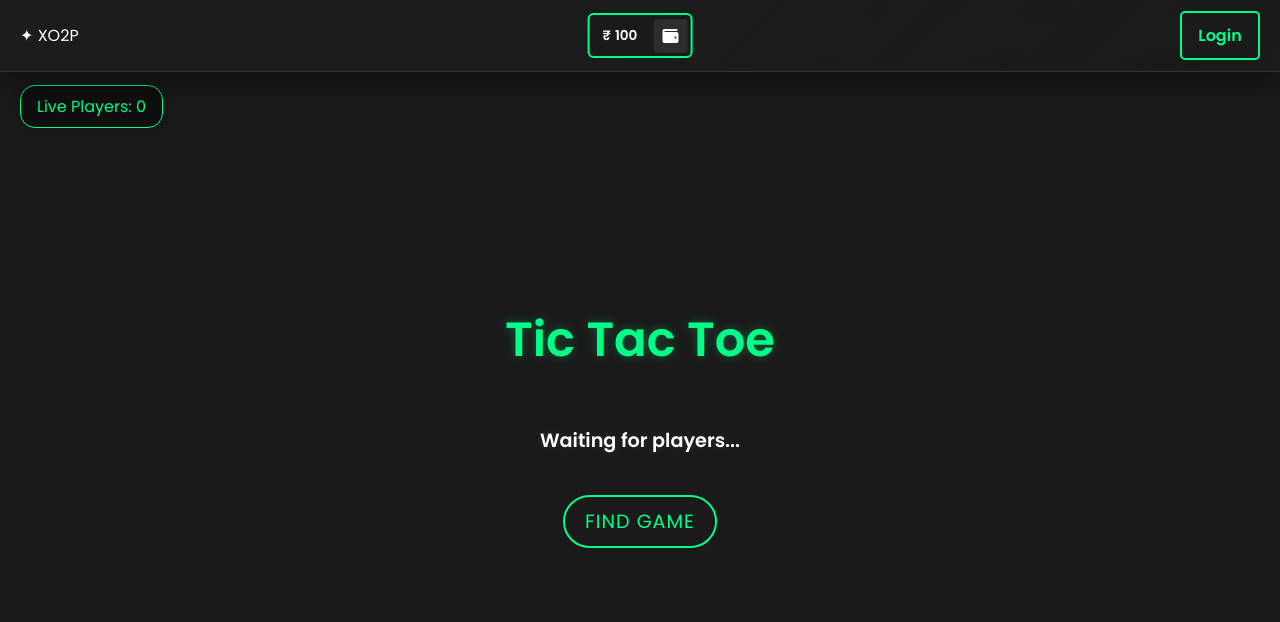
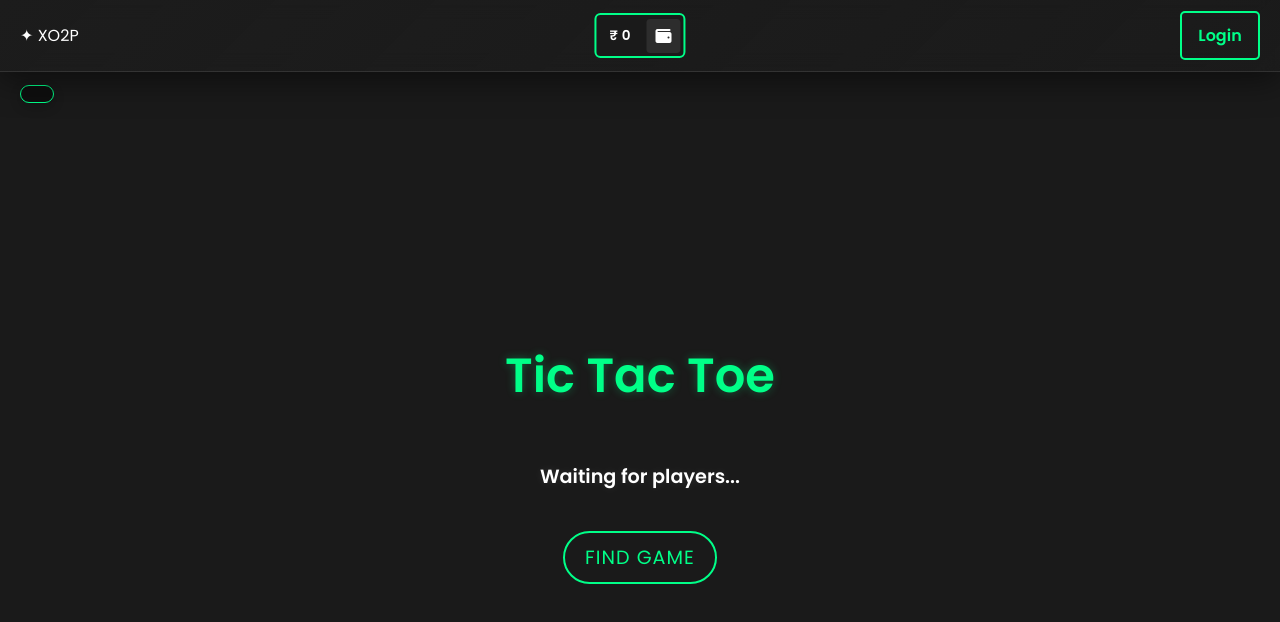
Before and after one commit to Tushar1058/TicTacToe, a website: page public/index.html in a window 1280 px wide. Drawn offline with nearby package versions, Linux system fonts and the light colour scheme; no server answers.

Commit message:
Update index.html

```diff
--- a/public/index.html
+++ b/public/index.html
@@ -17,6 +17,7 @@
             min-height: 100vh;
             padding-top: 72px; /* Updated to match new header height */
             background-color: var(--background);
+            overflow: hidden; /* Prevent body overflow */
         }
 
         .site-header {
@@ -49,6 +50,8 @@
             align-items: center;
             justify-content: center;
             min-height: calc(100vh - 72px);
+            overflow: hidden; /* Prevent overflow issues */
+            height: 100vh; /* Set a fixed height */
         }
 
         /* Add login button styles to critical CSS */
@@ -75,6 +78,17 @@
             background-color: var(--primary);
             box-shadow: 0 0 10px var(--primary), 0 0 20px var(--primary);
         }
+        @keyframes drawVertical {
+            0% { height: 0; }
+            100% { height: calc(100% - 20px); }
+        }
+
+        @keyframes drawHorizontal {
+            0% { width: 0; }
+            100% { width: calc(100% - 20px); }
+        }
+
+
     </style>
     <!-- Regular stylesheets -->
     <link rel="stylesheet" href="style.css">
@@ -94,7 +108,7 @@
                 <div class="wallet-info">
                     <div class="wallet-display">
                         <span class="currency-symbol">₹</span>
-                        <span class="amount" id="walletDisplayAmount">100</span>
+                        <span class="amount" id="walletDisplayAmount">0</span>
                     </div>
                     <button class="wallet-btn">
                         <i class="fas fa-wallet"></i>
@@ -143,7 +157,7 @@
             </div>
         </div>
     </header>
-    <div id="livePlayerCount" class="live-player-count">Live Players: 0</div>
+    <div id="livePlayerCount" class="live-player-count"></div>
     <div class="container">
         <h1>Tic Tac Toe</h1>
         <div class="match-stats" style="display: none;">
@@ -193,6 +207,11 @@
                 document.getElementById('loginBtn').style.display = 'block';
             }
         })();
+
+        // Enable animations after page load
+        window.addEventListener('load', function() {
+            document.body.classList.add('animate');
+        });
     </script>
 </body>
 </html>
```
